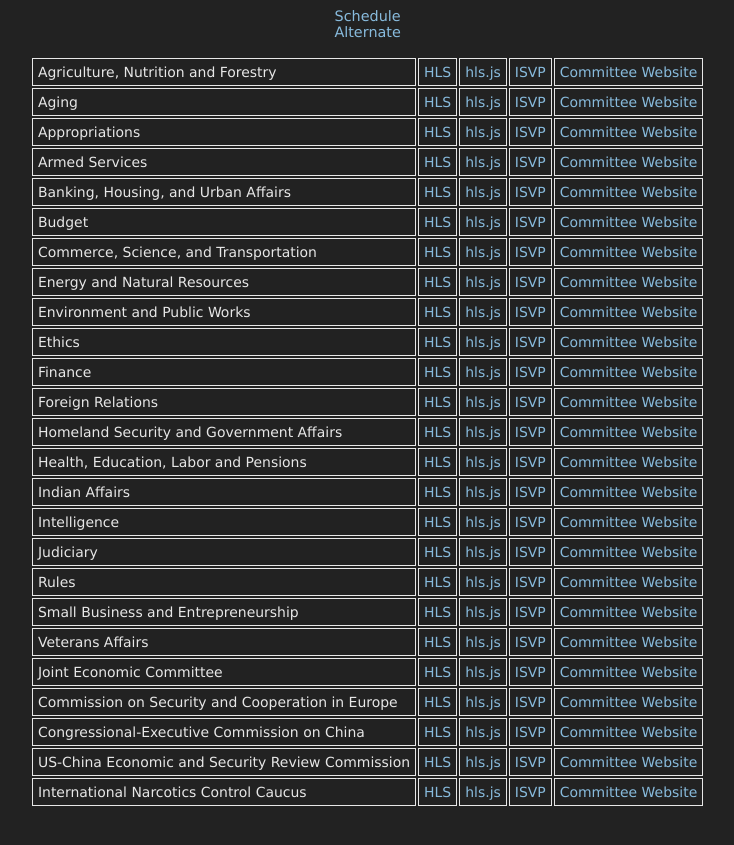
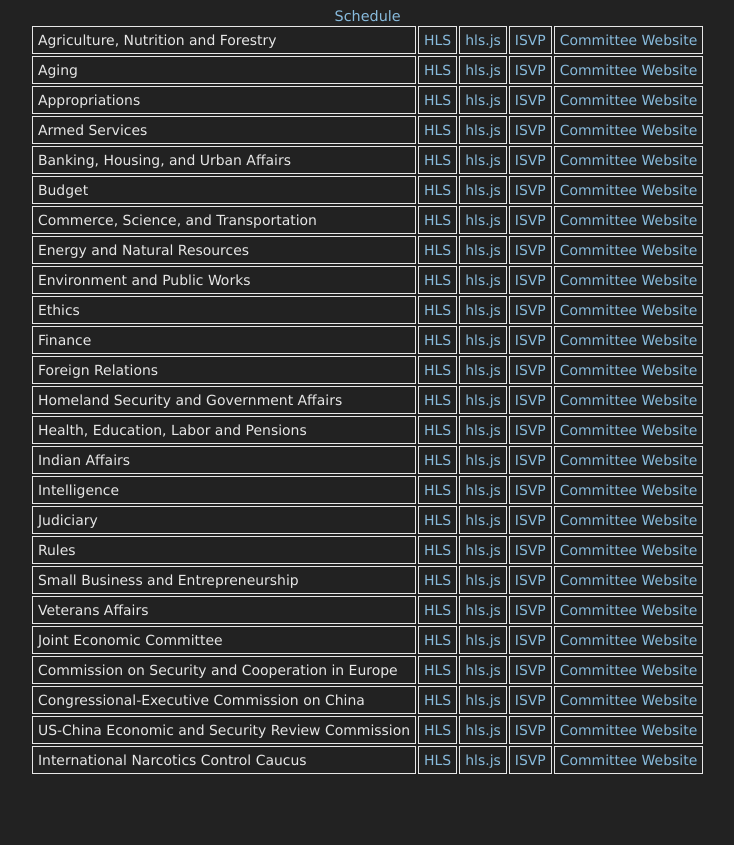
Before and after one commit to danburd/danburd.github.io, a Jekyll site: the page senate.html, which Jekyll copies as it is, in a window 1280 px wide. Shown: the top 845 px of the page, without its empty margins (274-1008 px from the left). Built offline with Jekyll 4.4.1, drawn with Linux system fonts in a browser that asks for light colours.

Commit message:
Update senate.html

```diff
--- a/senate.html
+++ b/senate.html
@@ -2,8 +2,9 @@
 <html>
 <head>
   <title>Senate Hearings</title>
-  <link rel="stylesheet" type="text/css" href="/css/default.css">
-  <link rel="shortcut icon" href="/ico/favicon.png" type="image/x-icon">
+  <meta name="viewport" content="width=device-width, initial scale=1.0">
+  <link rel="stylesheet" type="text/css" href="css/default.css">
+  <link rel="shortcut icon" href="ico/favicon.png" type="image/x-icon">
 </head>
 <body>
 
@@ -21,7 +22,6 @@
 </script>
 
 <a href="https://www.senate.gov/committees/committee_hearings.htm">Schedule</a><br>
-<a href="/senate2.html">Alternate</a><br><br>
 
 <table>
   <tr>
```
